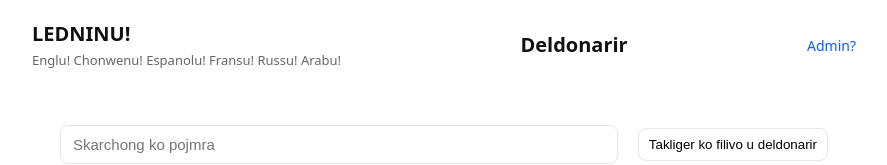
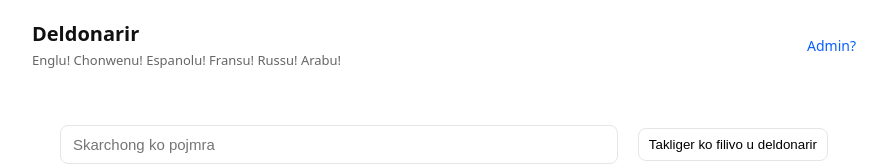
Before and after one commit to SlavaLuzin/ledninu, a website: page index.html in a window 1280 px wide. Shown: the top 165 px of the page, without its empty margins (196-1083 px from the left). Drawn offline with Linux system fonts and the light colour scheme.

Commit message:
Add files via upload

```diff
--- a/index.html
+++ b/index.html
@@ -16,11 +16,8 @@
 <body>
   <header class="site-header">
     <div>
-      <h1>LEDNINU!</h1>
+      <h1>Deldonarir</h1>
       <p class="subtitle">Englu! Chonwenu! Espanolu! Fransu! Russu! Arabu!</p>
-    </div>
-    <div>
-      <h1>Deldonarir</h1>
     </div>
     <nav>
       <a href="/admin.html" class="admin-link">Admin?</a>
```
